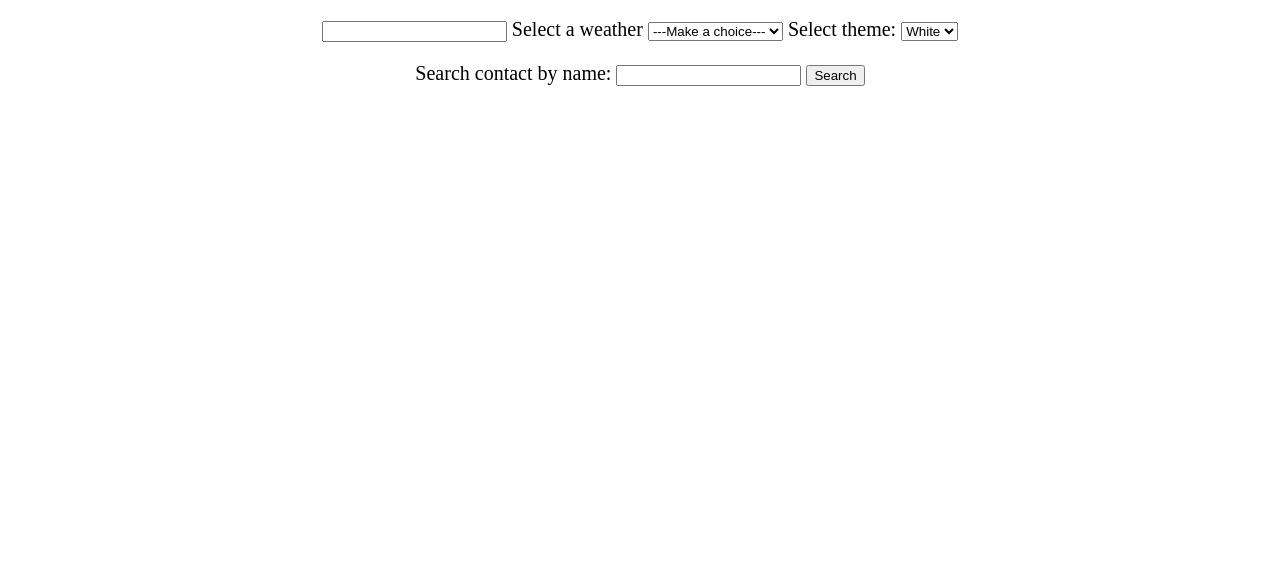
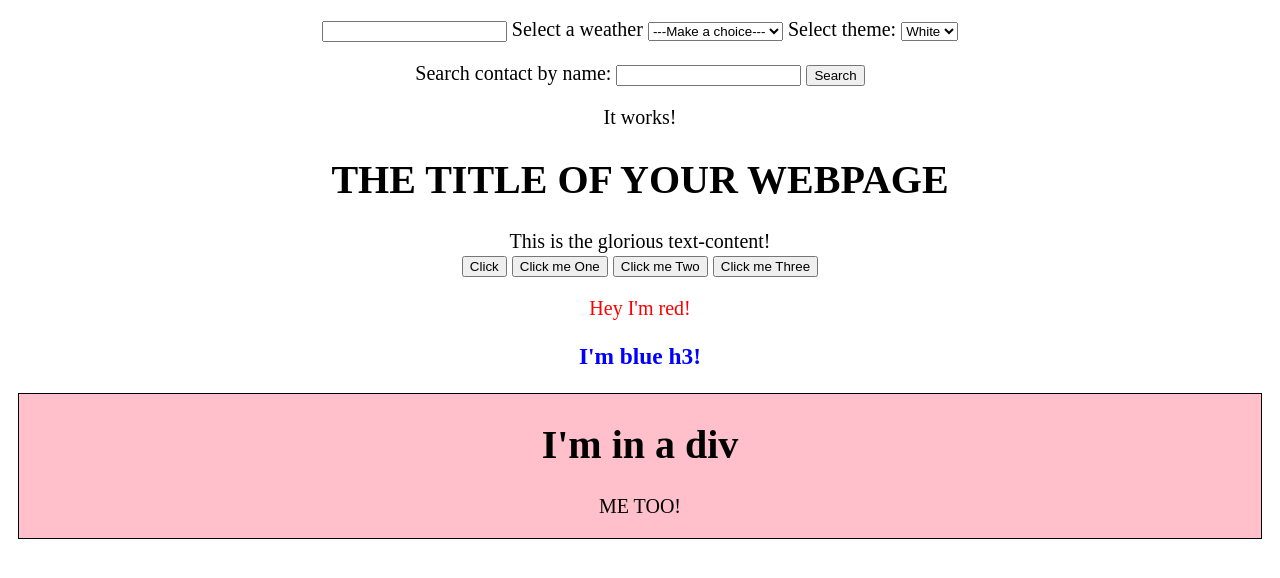
Before and after one commit to JakubDrozd/js-top, a plain HTML site: page index.html in a window 1280 px wide. Drawn offline with Linux system fonts and the light colour scheme.

Commit message:
New eventListeners and features

```diff
--- a/index.html
+++ b/index.html
@@ -40,6 +40,24 @@
     <input type="text" id="input"></input>
     <button class="button">Search</button>
     <p class="searchResult"></p>
+    <div class="container">
+      <div class="controls"></div>
+      <div class="panel"></div>
+    </div>
+
+    <h1>
+      THE TITLE OF YOUR WEBPAGE
+    </h1>
+    <div id="container">
+      <div class="content">
+        This is the glorious text-content!
+      </div>
+    </div>
+
+    <button class="buttonOne">Click</button>
+    <button id="1">Click me One</button>
+    <button id="2">Click me Two</button>
+    <button id="3">Click me Three</button>
 
     <script src="javascript.js"></script>
   </body>
--- a/javascript.js
+++ b/javascript.js
@@ -546,3 +546,79 @@ while (i < myFavoriteGames.length) {
   }
   i++;
 }
+
+// for (let i = 2; i <= 10; i++) {
+//   if (i % 2 == 0) {
+//     console.log(i);
+//   }
+// }
+// let bc = 0;
+// while (bc < 3) {
+//   console.log(bc);
+//   bc++;
+// }
+
+// let pickANumber;
+// do {
+//   pickANumber = prompt("Enter a number");
+// } while (pickANumber < 100 && pickANumber);
+
+// function isPrime(number) {
+//   for (let i = 2; i < number; i++) {
+//     if (number % i == 0) {
+//       return false;
+//     }
+//   }
+//   return true;
+// }
+
+// for (let i = 2; i <= pickANumber; i++) {
+//   if (isPrime(i)) {
+//     console.log(i);
+//   }
+// }
+const body = document.querySelector("body");
+const container = document.querySelector(".container");
+const controls = document.querySelector(".controls");
+const panel = document.querySelector(".panel");
+const panel2 = document.createElement("div");
+container.insertBefore(panel2, panel);
+panel2.setAttribute("class", "panelBefore");
+panel2.textContent = "It works!";
+const pDOM = document.createElement("p");
+pDOM.textContent = `Hey I'm red!`;
+pDOM.style.color = "red";
+body.appendChild(pDOM);
+
+const headerThree = document.createElement("h3");
+headerThree.style.color = "blue";
+headerThree.textContent = `I'm blue h3!`;
+body.appendChild(headerThree);
+
+const javaDiv = document.createElement("div");
+javaDiv.style.border = "1px solid black";
+javaDiv.style.backgroundColor = "pink";
+body.appendChild(javaDiv);
+
+const headerOne = document.createElement("h1");
+headerOne.textContent = `I'm in a div`;
+
+const paragraphInDiv = document.createElement("p");
+paragraphInDiv.textContent = `ME TOO!`;
+
+javaDiv.appendChild(headerOne);
+javaDiv.appendChild(paragraphInDiv);
+
+const btnOne = document.querySelector(".buttonOne");
+btnOne.addEventListener("click", function (e) {
+  e.target.style.backgroundColor = "pink";
+});
+
+const buttons = document.querySelectorAll("button");
+buttons.forEach((button) => {
+  button.addEventListener("click", () => {
+    alert(button.id);
+  });
+});
+
+document.getElementsByClassName("content").style.fontSize = "2px";
```
